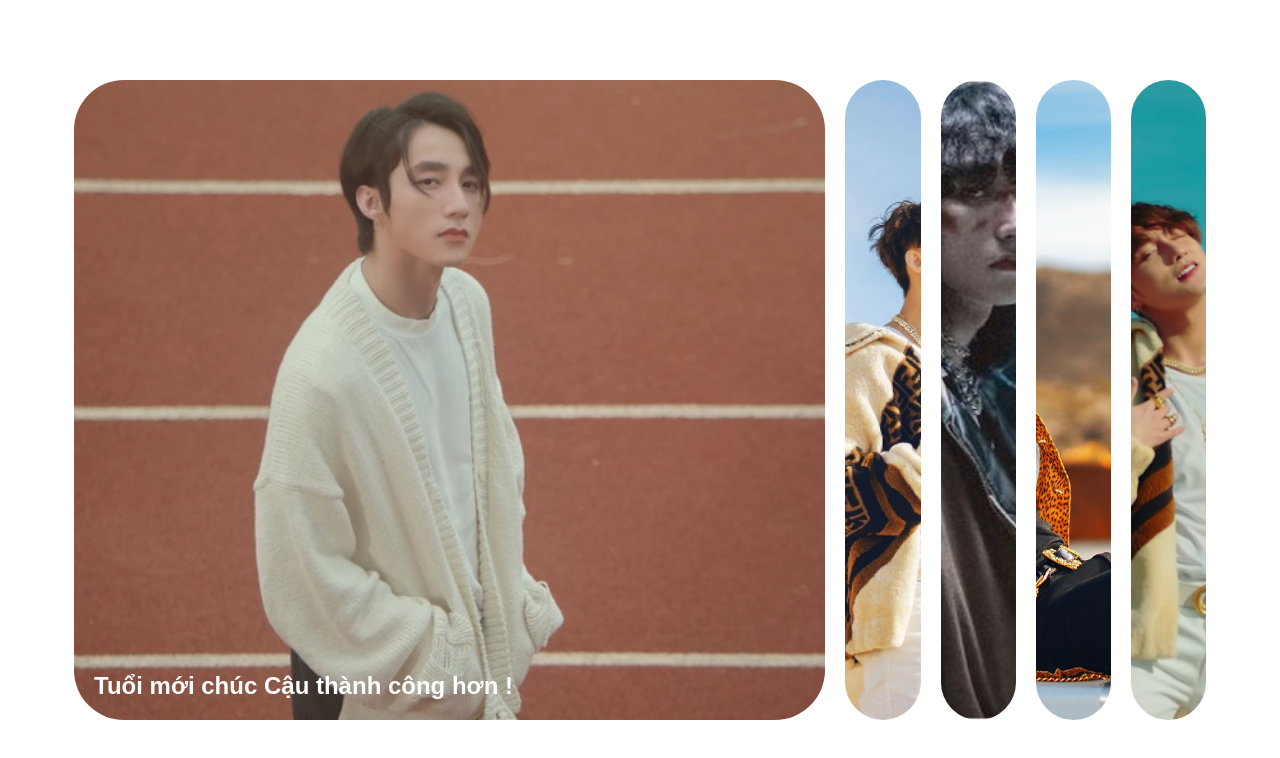
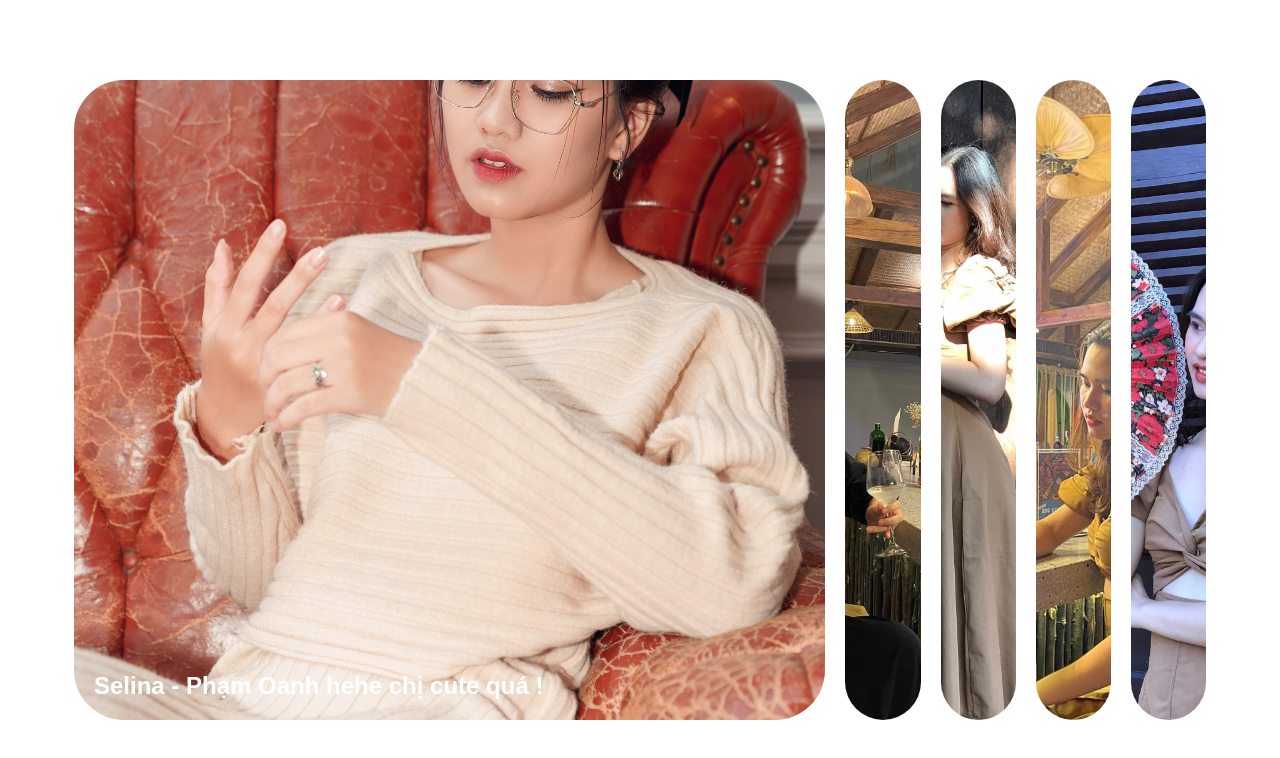
Before and after one commit to phuquocchamp/happybirthday, a plain HTML site: page index.html in a window 1280 px wide. Drawn offline with Linux system fonts and the light colour scheme; a web font is replaced by a local one.

Commit message:
upload all files

```diff
--- a/index.html
+++ b/index.html
@@ -8,20 +8,20 @@
   </head>
   <body>
     <div class="container">
-      <div class="panel active" style="background-image: url('./img/0.jpg')">
-        <h3>Tuổi mới chúc Cậu thành công hơn !</h3>
+      <div class="panel active" style="background-image: url('./img/no9.jpg')">
+        <h3>Selina - Phạm Oanh hehe chị cute quá !</h3>
       </div>
-      <div class="panel" style="background-image: url('./img/2.jpg')">
-        <h3>Vui vẻ, đạt được nhiều thành công trong cuộc sống !</h3>
+      <div class="panel" style="background-image: url('./img/no6.jpg')">
+        <h3></h3>
       </div>
-      <div class="panel" style="background-image: url('./img/3.jpg')">
-        <h3>Nếu chưa có người yêu thì có thêm thật nhiều người yêu !</h3>
+      <div class="panel" style="background-image: url('./img/no7.jpg')">
+        <h3></h3>
       </div>
-      <div class="panel" style="background-image: url('./img/4.jpg')">
-        <h3>Còn nếu đã có người yêu gòi thì zui :</h3>
+      <div class="panel" style="background-image: url('./img/no1.jpg')">
+        <h3></h3>
       </div>
-      <div class="panel" style="background-image: url('./img/5.png')">
-        <h3>Thân ái ---- (◍•ᴗ•◍) --- </h3>
+      <div class="panel" style="background-image: url('./img/no4.jpg')">
+        <h3>Thân ái ---- (◍•ᴗ•◍) ---- </h3>
       </div>
 
     </div>
```
Also changed, not shown: img/0.jpg (deleted), img/1.jpeg (deleted), img/1.jpg (deleted), img/2.jpg (deleted), img/3.jpg (deleted), img/4.jpg (deleted), img/5.png (deleted), img/no1.jpg (added), img/no2.jpg (added), img/no3.jpg (added), img/no4.jpg (added), img/no5.jpg (added), img/no6.jpg (added), img/no7.jpg (added), 2 more files.
